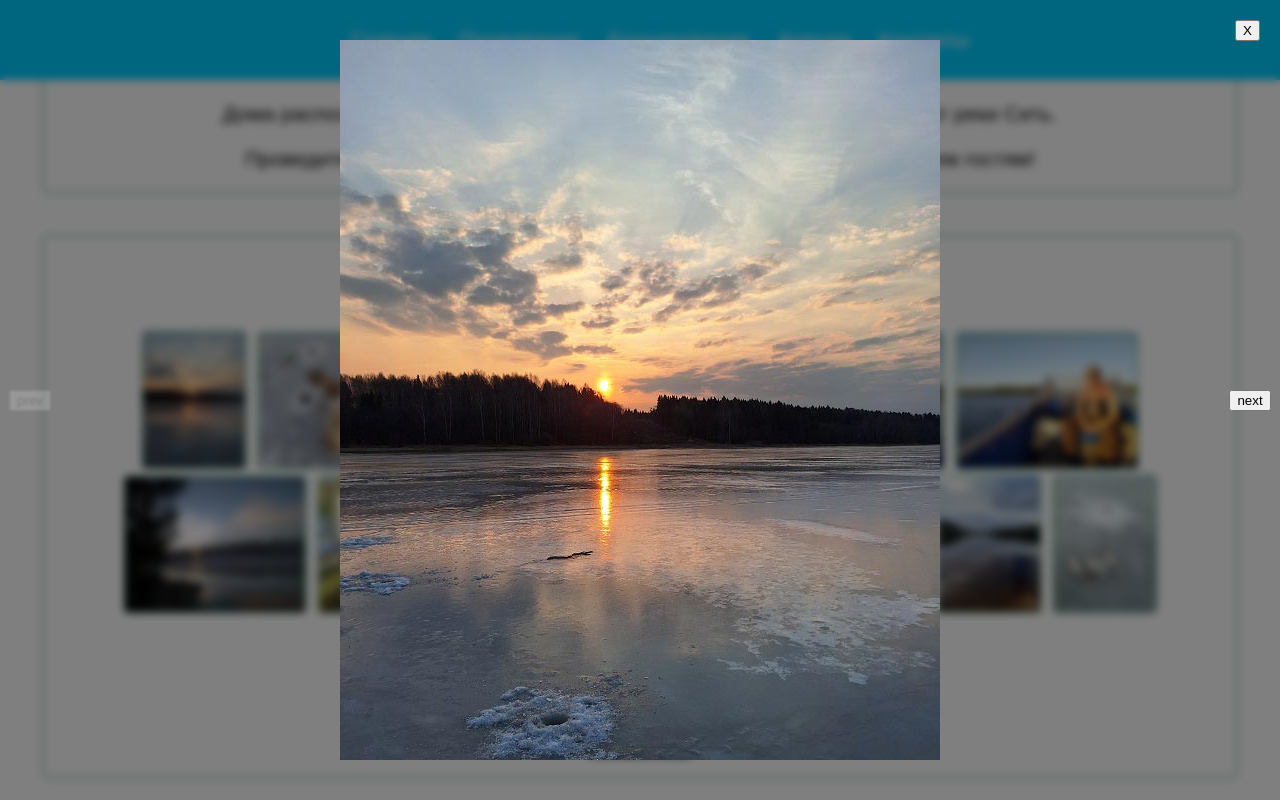
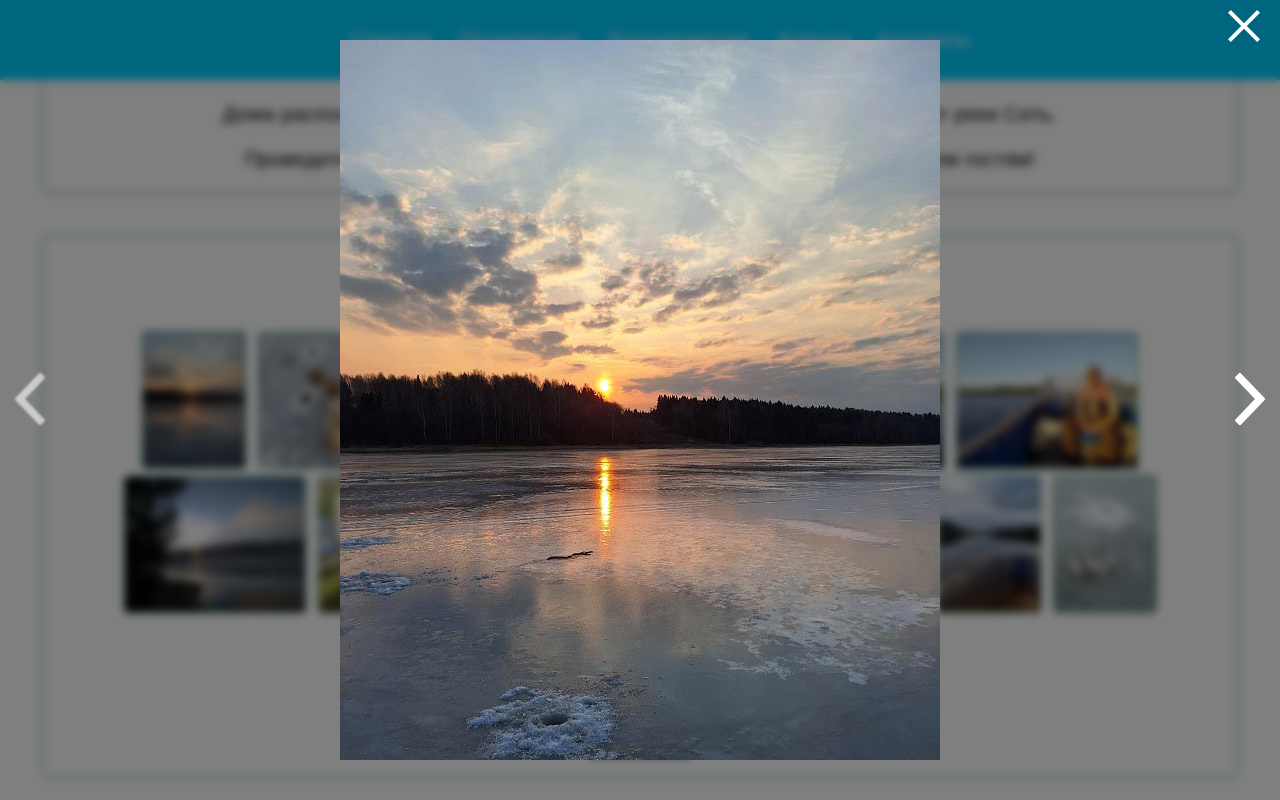
Before and after one commit to rmakarov/beregSiti, a website built with webpack: page app/index.html in a window 1280 px wide. Both pictures are taken after a click on the element 194 px from the left and 959 px from the top of the page. Shown: the part 559-1359 px from the top of the page. Built offline with nearby package versions, Linux system fonts and the light colour scheme.

Commit message:
NOJIRA: Modified modal buttons

```diff
--- a/app/css/main.css
+++ b/app/css/main.css
@@ -13,8 +13,13 @@ html {
 }
 
 body {
-   margin: 0;
-   padding: 0;
+    margin: 0;
+    padding: 0;
+    scrollbar-gutter: stable;
+}
+
+body.modal-open {
+    overflow: hidden;
 }
 
 header {
@@ -148,11 +153,11 @@ section[class*="main-info"] {
     top: 0;
     left: 0;
     width: 100%;
-    height: 60px;
+    height: auto;
     display: flex;
     justify-content: flex-end;
     align-items: center;
-    padding: 0 20px;
+    padding: 10px 20px;
     box-sizing: border-box;
     z-index: 4;
 }
@@ -181,9 +186,28 @@ section[class*="main-info"] {
     z-index: 3;
 }
 
+button:not(:disabled) {
+    cursor: pointer;
+}
+
 button:disabled {
     opacity: 0.6;
     filter: blur(1px);
     pointer-events: none; /* гарантирует, что клики игнорируются */
     cursor: not-allowed;
 }
+
+button.icon {
+    background: none;
+    border: none;
+    padding: 0;
+    margin: 0;
+    cursor: pointer;
+    font: inherit;
+    outline: none;
+}
+
+button.icon:focus-visible {
+    outline: 2px solid #005fcc; /* или другой цвет по вашему дизайну */
+    outline-offset: 2px;
+}
--- a/app/index.html
+++ b/app/index.html
@@ -96,15 +96,27 @@
 </footer>
 <div class="modal">
     <div class="modalControls">
-        <button class="button modalCloseButton">X</button>
+        <button class="button icon modalCloseButton" aria-label="close button">
+            <svg xmlns="http://www.w3.org/2000/svg" width="32" height="32" viewBox="0 0 32 32" transform="scale(2)">
+                <path fill="#fff" d="M17.414 16L24 9.414L22.586 8L16 14.586L9.414 8L8 9.414L14.586 16L8 22.586L9.414 24L16 17.414L22.586 24L24 22.586z"/>
+            </svg>
+        </button>
     </div>
     <div class="modalControlsLeft">
-        <button class="button modalPrevButton">prev</button>
+        <button class="button icon modalPrevButton" aria-label="prev navigation button">
+            <svg fill="#fff" version="1.1" xmlns="http://www.w3.org/2000/svg" x="0px" y="0px" width="100%" height="100%" viewBox="0 0 512 512">
+                <path d="M213.7,256L213.7,256L213.7,256L380.9,81.9c4.2-4.3,4.1-11.4-0.2-15.8l-29.9-30.6c-4.3-4.4-11.3-4.5-15.5-0.2L131.1,247.9 c-2.2,2.2-3.2,5.2-3,8.1c-0.1,3,0.9,5.9,3,8.1l204.2,212.7c4.2,4.3,11.2,4.2,15.5-0.2l29.9-30.6c4.3-4.4,4.4-11.5,0.2-15.8 L213.7,256z"></path>
+            </svg>
+        </button>
     </div>
     <div class="modalContent">
     </div>
     <div class="modalControlsRight">
-        <button class="button modalNextButton">next</button>
+        <button class="button icon modalNextButton" aria-label="next navigation button">
+            <svg fill="#fff" version="1.1" xmlns="http://www.w3.org/2000/svg" x="0px" y="0px" width="100%" height="100%" viewBox="0 0 512 512">
+                <path d="M298.3,256L298.3,256L298.3,256L131.1,81.9c-4.2-4.3-4.1-11.4,0.2-15.8l29.9-30.6c4.3-4.4,11.3-4.5,15.5-0.2l204.2,212.7 c2.2,2.2,3.2,5.2,3,8.1c0.1,3-0.9,5.9-3,8.1L176.7,476.8c-4.2,4.3-11.2,4.2-15.5-0.2L131.3,446c-4.3-4.4-4.4-11.5-0.2-15.8 L298.3,256z"></path>
+            </svg>
+        </button>
     </div>
 </div>
 </body>
--- a/app/js/main.js
+++ b/app/js/main.js
@@ -24,6 +24,10 @@ const DEFAULT_MODAL_CONTENT = {
 
 let MODAL_CONTENT = DEFAULT_MODAL_CONTENT
 
+let closeModalButton;
+let modalPrevButton;
+let modalNextButton;
+
 document.addEventListener('DOMContentLoaded', ready, false );
 
 
@@ -37,6 +41,34 @@ function ready() {
             scrollToElement(anchor);
         });
     }
+
+    initializeModalControls();
+}
+
+function initializeModalControls() {
+    closeModalButton = document.querySelector('.modalCloseButton');
+    modalPrevButton = document.querySelector('.modalPrevButton');
+    modalNextButton = document.querySelector('.modalNextButton');
+
+    closeModalButton.addEventListener('click', (e) => {
+        closeModal();
+    });
+
+    modalPrevButton.addEventListener('click', (e) => {
+        if( MODAL_CONTENT.position >= 0 ){
+            MODAL_CONTENT.position -=1;
+            createImageContent();
+            enableModalControlsButtons(modalPrevButton, modalNextButton);
+        }
+    });
+
+    modalNextButton.addEventListener('click', (e) => {
+        if( MODAL_CONTENT.position <= MODAL_CONTENT.content.length - 1 ) {
+            MODAL_CONTENT.position +=1;
+            createImageContent();
+            enableModalControlsButtons(modalPrevButton, modalNextButton);
+        }
+    });
 }
 
 function scrollToElement (elementId)  {
@@ -87,34 +119,9 @@ function showModal() {
     const modal = document.querySelector('.modal');
 
     createImageContent();
-
-    const closeModalButton = document.querySelector('.modalCloseButton');
-    const modalPrevButton = document.querySelector('.modalPrevButton');
-    const modalNextButton = document.querySelector('.modalNextButton');
-
+    document.body.classList.add('modal-open');
     modal.classList.add('active');
-
-    closeModalButton.addEventListener('click', (e) => {
-        closeModal();
-    });
-
     enableModalControlsButtons(modalPrevButton, modalNextButton);
-
-    modalPrevButton.addEventListener('click', (e) => {
-        if( MODAL_CONTENT.position >= 0 ){
-            MODAL_CONTENT.position -=1;
-            createImageContent();
-            enableModalControlsButtons(modalPrevButton, modalNextButton);
-        }
-    });
-
-    modalNextButton.addEventListener('click', (e) => {
-        if( MODAL_CONTENT.position <= MODAL_CONTENT.content.length - 1 ){
-            MODAL_CONTENT.position +=1;
-            createImageContent();
-            enableModalControlsButtons(modalPrevButton, modalNextButton);
-        }
-    });
 }
 
 function enableModalControlsButtons(modalPrevButton, modalNextButton) {
@@ -128,7 +135,7 @@ function enableModalControlsButtons(modalPrevButton, modalNextButton) {
 }
 
 function createImageContent() {
-    if(MODAL_CONTENT.content.length){
+    if(MODAL_CONTENT.content.length) {
         const imgContent = document.createElement('img');
         imgContent.src = MODAL_CONTENT.content[MODAL_CONTENT.position];
         addModalContent(imgContent);
@@ -147,5 +154,7 @@ function closeModal() {
     MODAL_CONTENT = DEFAULT_MODAL_CONTENT;
     const modal = document.querySelector('.modal');
 
+    document.body.classList.remove('modal-open');
+
     modal.classList.remove('active');
 }
```
